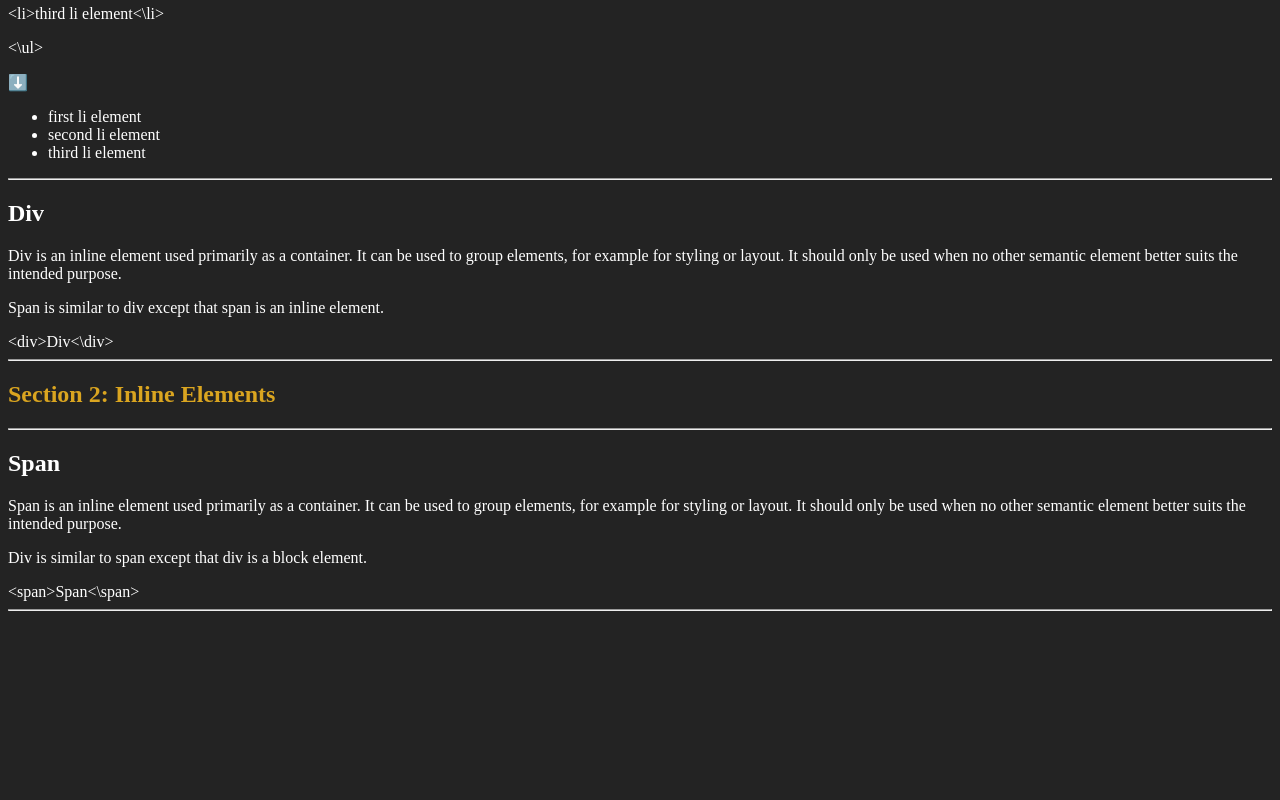
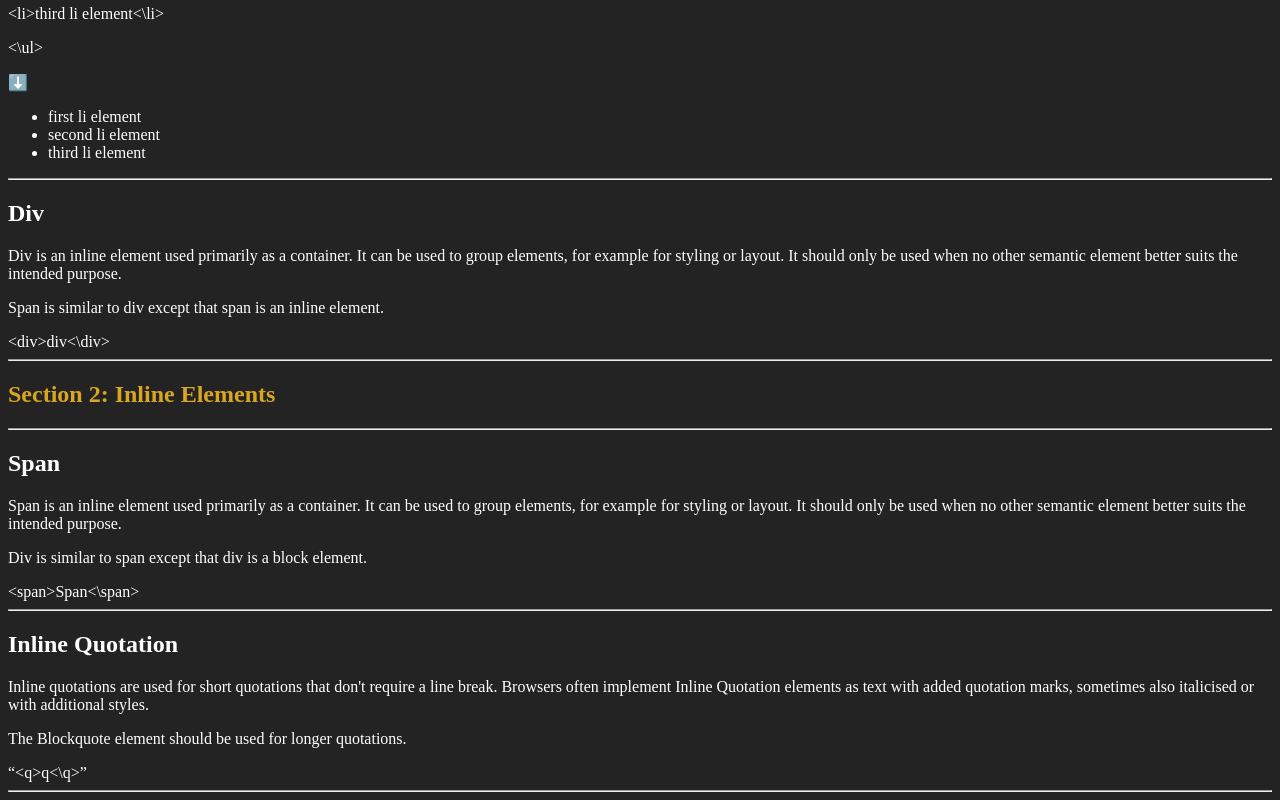
Before and after one commit to DevArrowsmith/html-scrapbook, a plain HTML site: page index.html in a window 1280 px wide. Shown: the part 1177-1977 px from the top of the page. Before the commit the page ends 1796 px from the top, so only its background shows below. Drawn offline with Linux system fonts and the light colour scheme.

Commit message:
Add section on q element.

```diff
--- a/index.html
+++ b/index.html
@@ -71,7 +71,7 @@
 <h2>Div</h2>
 <p>Div is an inline element used primarily as a container. It can be used to group elements, for example for styling or layout. It should only be used when no other semantic element better suits the intended purpose.</p>
 <p>Span is similar to div except that span is an inline element.</p>
-<div>&lt;div&gt;Div&lt;&bsol;div&gt;</div>
+<div>&lt;div&gt;div&lt;&bsol;div&gt;</div>
 
 <hr>
 
@@ -87,6 +87,14 @@
 <hr>
 
 
+<h2>Inline Quotation</h2>
+<p>Inline quotations are used for short quotations that don't require a line break. Browsers often implement Inline Quotation elements as text with added quotation marks, sometimes also italicised or with additional styles.</p>
+<p>The Blockquote element should be used for longer quotations.</p>
+<q>&lt;q&gt;q&lt;&bsol;q&gt;</q>
+
+<hr>
+
+
 
 
 </body>
```
